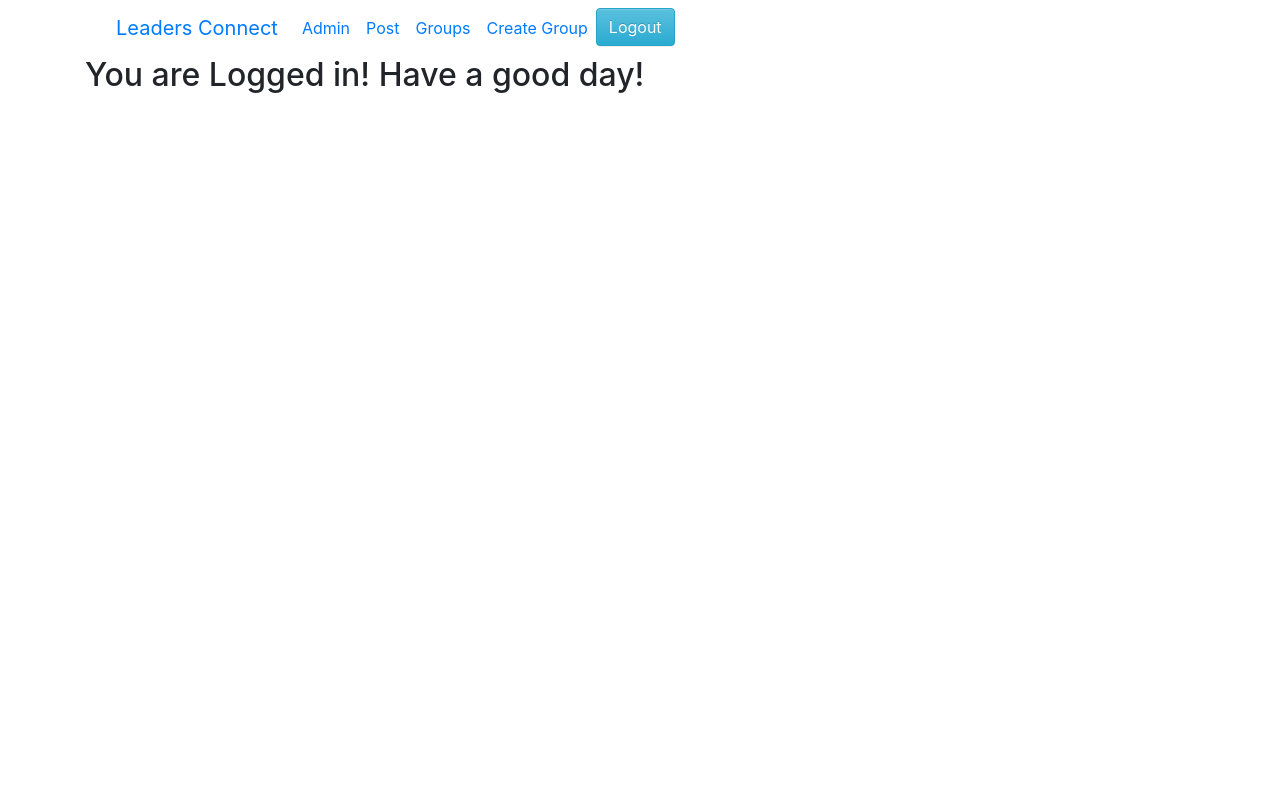
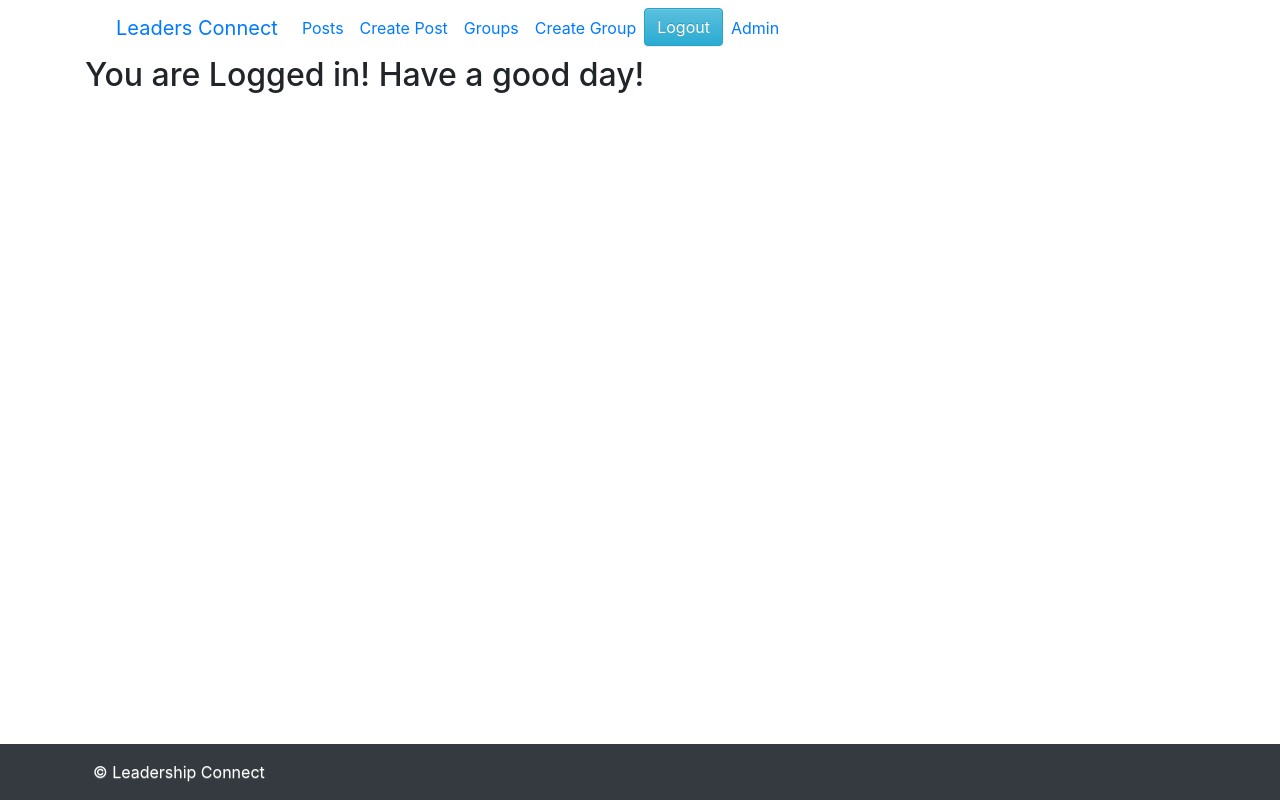
Before and after one commit to punit10/django_social_clone, a Django app: page /test/ in a window 1280 px wide. Run offline with Django 3.2, Linux system fonts and the light colour scheme; the visitor is signed in with stand-in values (Sample User, id 1); parts of the project's set-up code (start-up, migrations or seed data) failed here and were passed over; some libraries are stand-ins or nearby versions.

Commit message:
Bug fixing Done!! All functionlity working

```diff
--- a/groups/templates/groups/group_detail.html
+++ b/groups/templates/groups/group_detail.html
@@ -28,7 +28,7 @@
         <h3>No Posts in this group yet!</h3>
 
     {% else %}
-        {% for post in group.post.all %}
+        {% for post in group.posts.all %}
             {% include 'posts/_post.html' %}
         {% endfor %}
     {% endif %}
--- a/posts/models.py
+++ b/posts/models.py
@@ -22,7 +22,8 @@ class Post(models.Model):
         return self.message
 
     def save(self, *args, **kwargs):
-        self.message_html = 'misaka.html(self.message)'
+        # self.message_html = 'misaka.html(self.message)'
+        self.message_html = self.message
         super().save(*args, **kwargs)
 
     def get_absolute_url(self):
--- a/templates/base.html
+++ b/templates/base.html
@@ -26,15 +26,13 @@
   <div class="container-fluid">
     <a class="navbar-brand" href="{% url 'home' %}">Leaders Connect</a>
     <div class="collapse navbar-collapse" id="navbarSupportedContent">
-      <ul class="navbar-nav me-auto mb-2 mb-lg-0">
-        <li>
-          <a class="nav-link active" href="{% url 'admin:index' %}">Admin</a>
-        </li>
-      </ul>
       <ul class="navbar-nav navbar-right me-auto mb-2 mb-lg-0">
         {% if user.is_authenticated %}
         <li>
-          <a class="nav-link active" href="{% url 'posts:create' %}">Post</a>
+          <a class="nav-link active" href="{% url 'posts:all' %}">Posts</a>
+        </li>
+        <li>
+          <a class="nav-link active" href="{% url 'posts:create' %}">Create Post</a>
         </li>
         <li>
           <a class="nav-link active" href="{% url 'groups:all' %}">Groups</a>
@@ -50,6 +48,9 @@
        </li>
         {% else %}
         <li>
+          <a class="nav-link active" href="{% url 'posts:all' %}">Posts</a>
+        </li>
+        <li>
           <a class="nav-link active" href="{% url 'groups:all' %}">Groups</a>
         </li>
         <li>
@@ -59,6 +60,11 @@
           <a class="nav-link active" href="{% url 'accounts:signup' %}">Signup</a>
         </li>
         {% endif %}
+      </ul>
+      <ul class="navbar-nav me-auto mb-2 mb-lg-0">
+        <li>
+          <a class="nav-link active" href="{% url 'admin:index' %}">Admin</a>
+        </li>
       </ul>
     </div>
   </div>
@@ -71,5 +77,17 @@
 
 {% endblock %}
 </div>
+
+<!--FOOTER NAV-->
+<nav class="navbar fixed-bottom navbar-dark bg-dark navbar-expand-lg bg-body-tertiary" id="navbar">
+  <div class="container">
+      <ul class="navbar-nav me-auto mb-2 mb-lg-0">
+        <li>
+          <a class="nav-link active" href="">© Leadership Connect</a>
+        </li>
+      </ul>
+  </div>
+</nav>
+
 </body>
 </html>
```
Also changed, not shown: posts/templates/posts/_post.html (+7 -5 lines).
